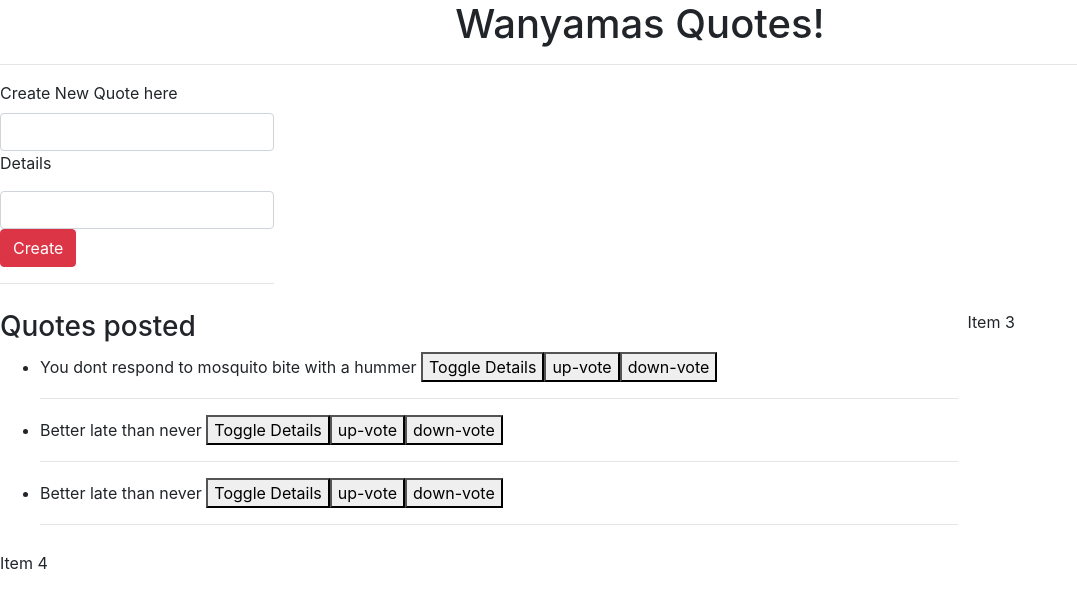
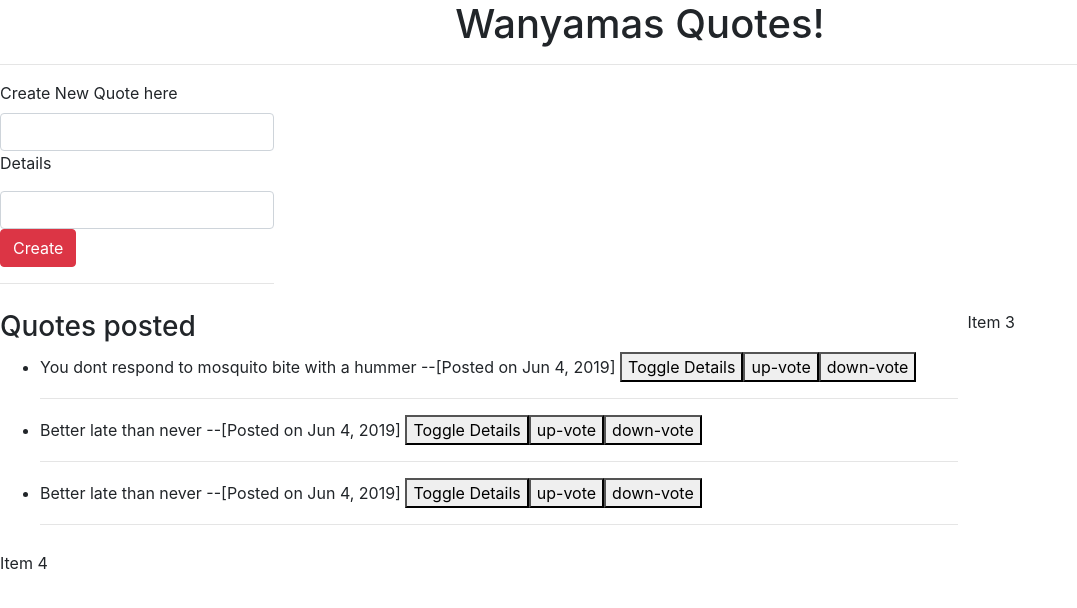
Before and after one commit to ewanyama2019/Quotes, an Angular app: page / in a window 1280 px wide. Shown: the top 608 px of the page, without its empty margins (0-1077 px from the left). Built offline with nearby package versions, Linux system fonts and the light colour scheme.

Commit message:
added generated a new custome pipe named 'date-count.

```diff
--- a/src/app/app.module.ts
+++ b/src/app/app.module.ts
@@ -8,6 +8,7 @@ import { QuotesFormComponent } from './quotes-form/quotes-form.component';
 import { QuoteComponent } from './quote/quote.component';
 import { QuoteDetailsComponent } from './quote-details/quote-details.component';
 import { HighlightDirective } from './highlight.directive';
+import { DateCountPipe } from './date-count.pipe';
 
 @NgModule({
   declarations: [
@@ -15,7 +16,8 @@ import { HighlightDirective } from './highlight.directive';
     QuotesFormComponent,
     QuoteComponent,
     QuoteDetailsComponent,
-    HighlightDirective
+    HighlightDirective,
+    DateCountPipe
   ],
   imports: [
     BrowserModule,
--- /dev/null
+++ b/src/app/date-count.pipe.ts
@@ -0,0 +1,12 @@
+import { Pipe, PipeTransform } from '@angular/core';
+
+@Pipe({
+  name: 'dateCount'
+})
+export class DateCountPipe implements PipeTransform {
+
+  transform(value: any, args?: any): any {
+    return null;
+  }
+
+}
--- a/src/app/quote/quote.component.html
+++ b/src/app/quote/quote.component.html
@@ -1,6 +1,6 @@
 <ul>
     <div *ngFor='let quote of quotes;let i = index'>
-      <li appHighlight>{{quote.name}}
+      <li id="{{i}}" appHighlight>{{quote.name}} --[Posted on {{quote.postedDate|date}}]
       <button (click)='toggleDetails(i)'>Toggle Details</button>
       <button>up-vote</button>
       <button>down-vote</button>
--- a/src/app/quote/quote.component.ts
+++ b/src/app/quote/quote.component.ts
@@ -9,11 +9,11 @@ import {Quote} from '../quote'
 export class QuoteComponent implements OnInit {
 
   quotes = [
-    new Quote(1, 'You dont respond to mosquito bite with a hummer', 'Choose the right tool for the job'),
+    new Quote(1, 'You dont respond to mosquito bite with a hummer', 'Choose the right tool for the job', new Date(2019, 5, 4)),
     // tslint:disable-next-line: max-line-length
-    new Quote(2, 'Better late than never', 'Bora ufike'),
+    new Quote(2, 'Better late than never', 'Bora ufike', new Date(2019, 5, 4)),
 
-    new Quote(3, 'Better late than never', 'Bora ufike')
+    new Quote(3, 'Better late than never', 'Bora ufike', new Date(2019, 5, 4))
   ]
 
   toggleDetails(index){
```
Also changed, not shown: 1 other file (tests, documents, lock files or other folders).
